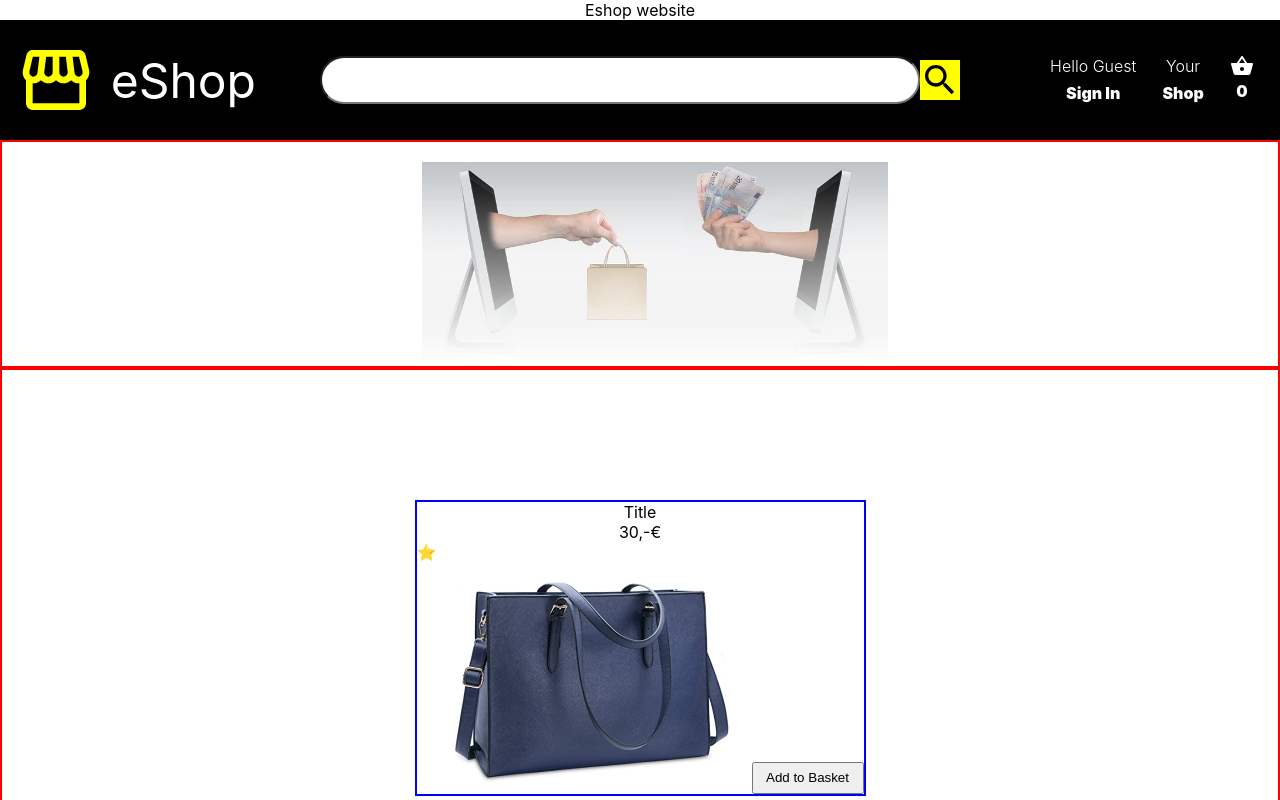
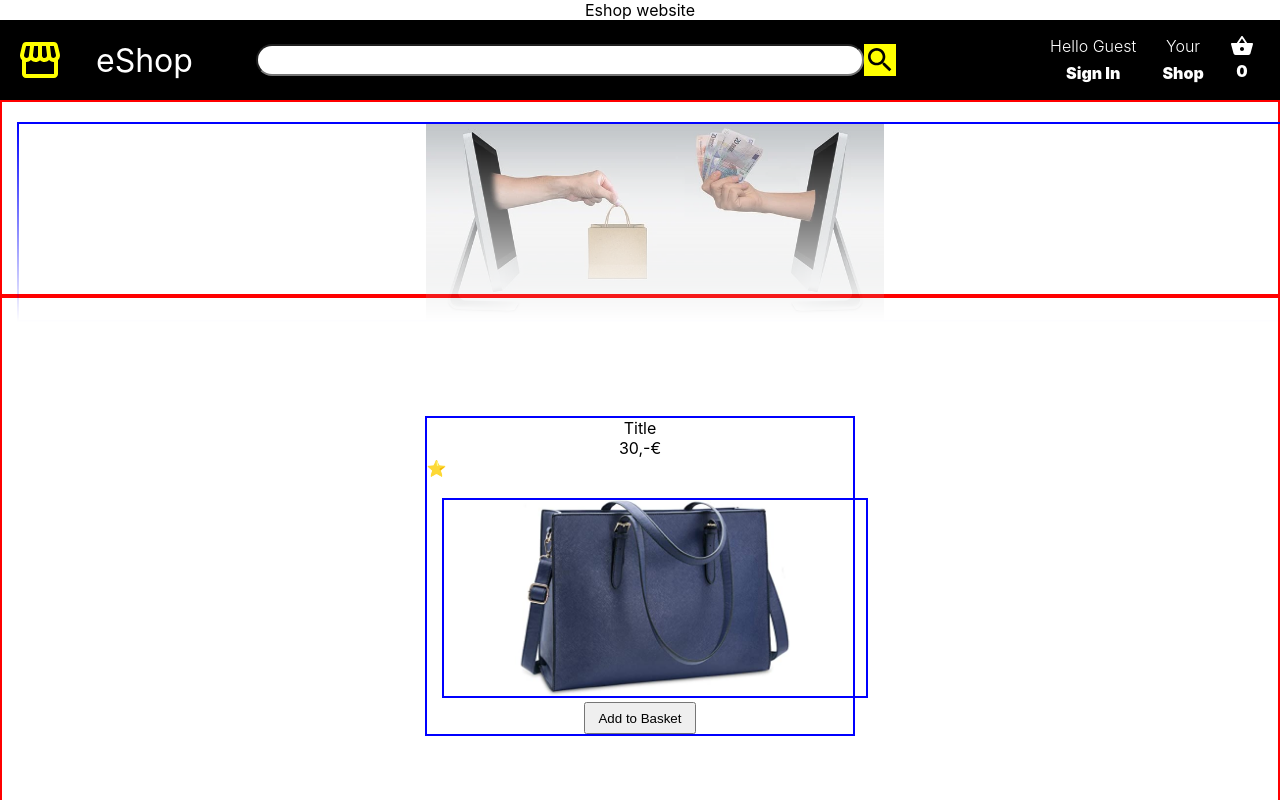
Before and after one commit to sgujuluva/ecommerce-shopping-react, a React (Create React App) app: page / in a window 1280 px wide. Shown: the top 800 px of the page. Built offline with nearby package versions, Linux system fonts and the light colour scheme.

Commit message:
header and products styling

```diff
--- a/src/Header.css
+++ b/src/Header.css
@@ -8,23 +8,24 @@
 background-color: black;
   display: flex;
   justify-content: space-between;
-  height: 15vh;
+  height: 10vh;
   align-items: center;
 }
 /* header logo */
 .header-logo {
-  width: 20vw;
+  width: 10vw;
   display: flex;
   align-items: center;
   justify-content: space-between;
   color:white;
 }
 .header-logo p {
-  font-size: 3rem;
+  font-size: 2rem;
   text-align: center;
+  margin-left: 2rem;
 }
 .header-logo .icon-image {
-  font-size: 5rem;
+  font-size: 3rem;
   margin-left: 1rem;
  color:yellow;
 }
@@ -37,18 +38,17 @@ background-color: black;
     align-items: center;
 }
 .header-search input{
-height:3rem;
+height:2rem;
 width:48vw;
 font-size: 2rem;
 border-radius: 25px;;
 }
 .header-search .search-icon{
-    font-size: 2.5rem;
+    font-size: 2rem;
     background-color: yellow;
 }
 /* header-navbar */
 .header-nav{
-
     width:20vw;
     color:white;
     display:flex;
--- a/src/Home.css
+++ b/src/Home.css
@@ -14,6 +14,6 @@ border:2px solid red;
     width:100%;
     height:40vh;
     z-index:-1;
-    mask-image:linear-gradient(to bottom, rgba(0,0,0,1),rgba(0,0,0,0))
-
+    mask-image:linear-gradient(to bottom, rgba(0,0,0,1),rgba(0,0,0,0));
+margin-bottom : -2rem;
 }
--- a/src/Products.css
+++ b/src/Products.css
@@ -18,7 +18,8 @@
   display: flex;
 }
 img {
-  width: 25vw;
+  border: 2px solid blue;
+  width: 100%;
   max-height: 200px;
   object-fit: contain;
   margin: 20px 0 0 15px;
```
